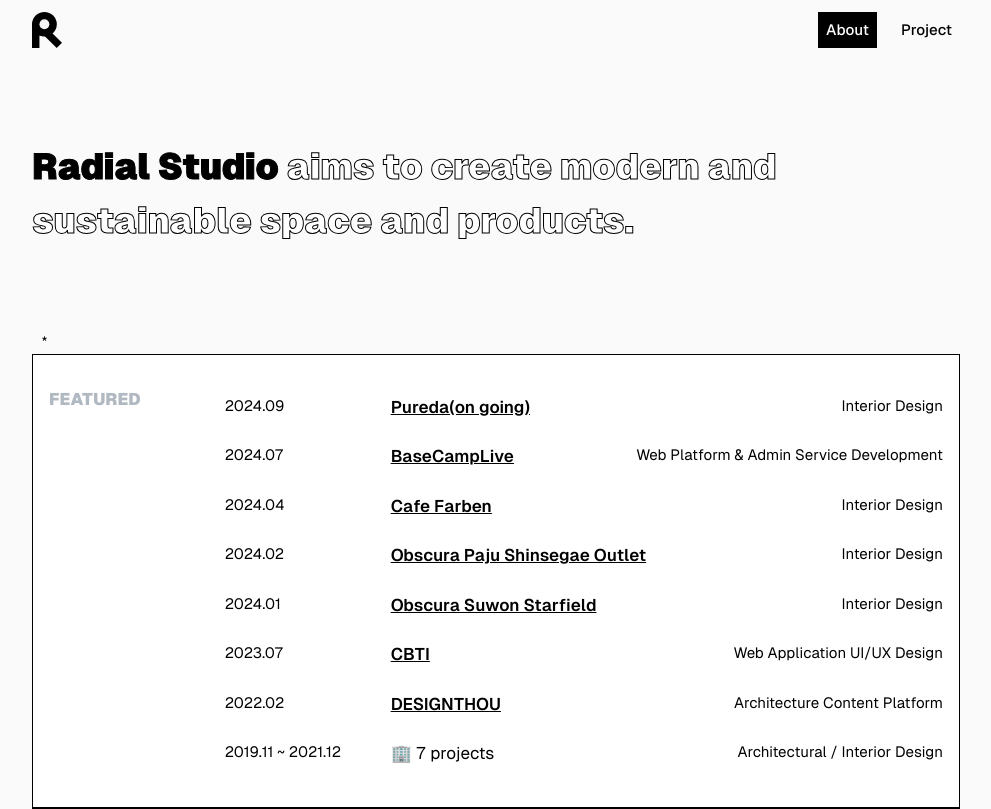
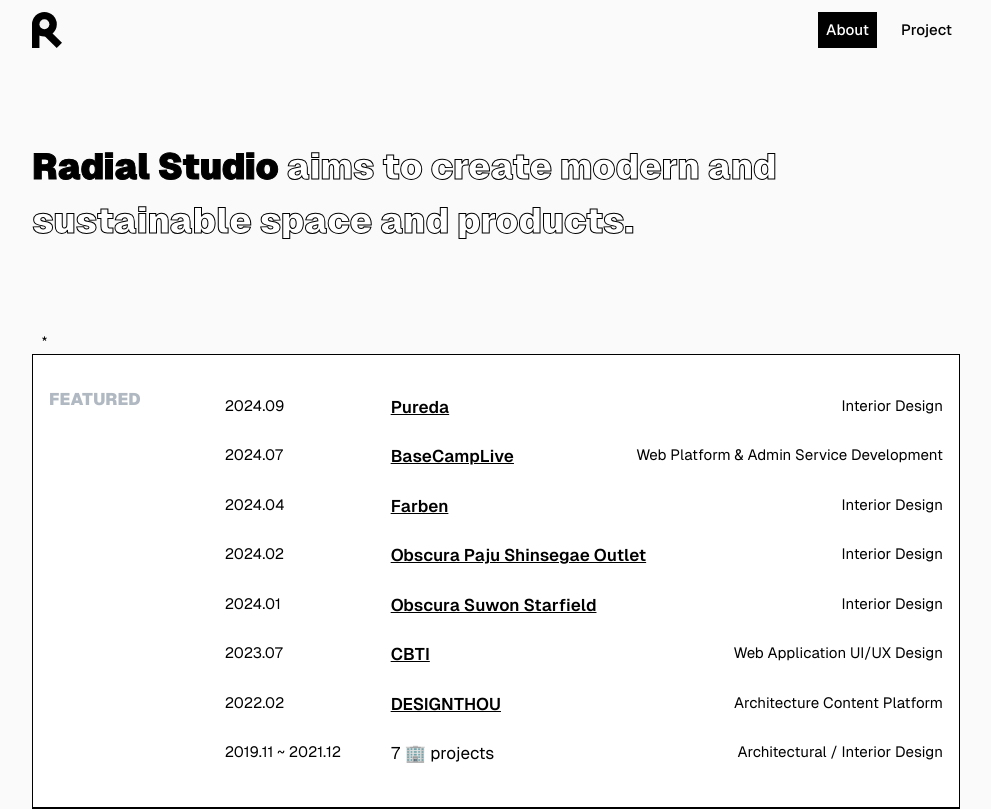
Before and after one commit to olhkyle/radial, a React (Vite) app: page / in a window 1280 px wide. Shown: the top 809 px of the page, without its empty margins (144-1135 px from the left). Built offline with nearby package versions, Linux system fonts and the light colour scheme.

Commit message:
feat: remove 'ongoing' keyword on pureda project

```diff
--- a/src/components/home/FeatureSection.tsx
+++ b/src/components/home/FeatureSection.tsx
@@ -9,14 +9,14 @@
 }
 
 const description: Description[] = [
-	{ date: '2024.09', title: 'Pureda(on going)', content: 'Interior Design', link: externalLink.pureda },
+	{ date: '2024.09', title: 'Pureda', content: 'Interior Design', link: externalLink.pureda },
 	{ date: '2024.07', title: 'BaseCampLive', content: 'Web Platform & Admin Service Development', link: externalLink.basecamplive },
-	{ date: '2024.04', title: 'Cafe Farben', content: 'Interior Design', link: externalLink.farben },
+	{ date: '2024.04', title: 'Farben', content: 'Interior Design', link: externalLink.farben },
 	{ date: '2024.02', title: 'Obscura Paju Shinsegae Outlet', content: 'Interior Design', link: externalLink.obscura_paju },
 	{ date: '2024.01', title: 'Obscura Suwon Starfield', content: 'Interior Design', link: externalLink.obscura_suwon },
 	{ date: '2023.07', title: 'CBTI', content: 'Web Application UI/UX Design', link: externalLink.cbti },
 	{ date: '2022.02', title: 'DESIGNTHOU', content: 'Architecture Content Platform', link: externalLink.designthou },
-	{ date: '2019.11 ~ 2021.12', title: '🏢 7 projects ', content: 'Architectural / Interior Design' },
+	{ date: '2019.11 ~ 2021.12', title: '7 🏢  projects ', content: 'Architectural / Interior Design' },
 ];
 
 const FeatureSection = () => {
```
